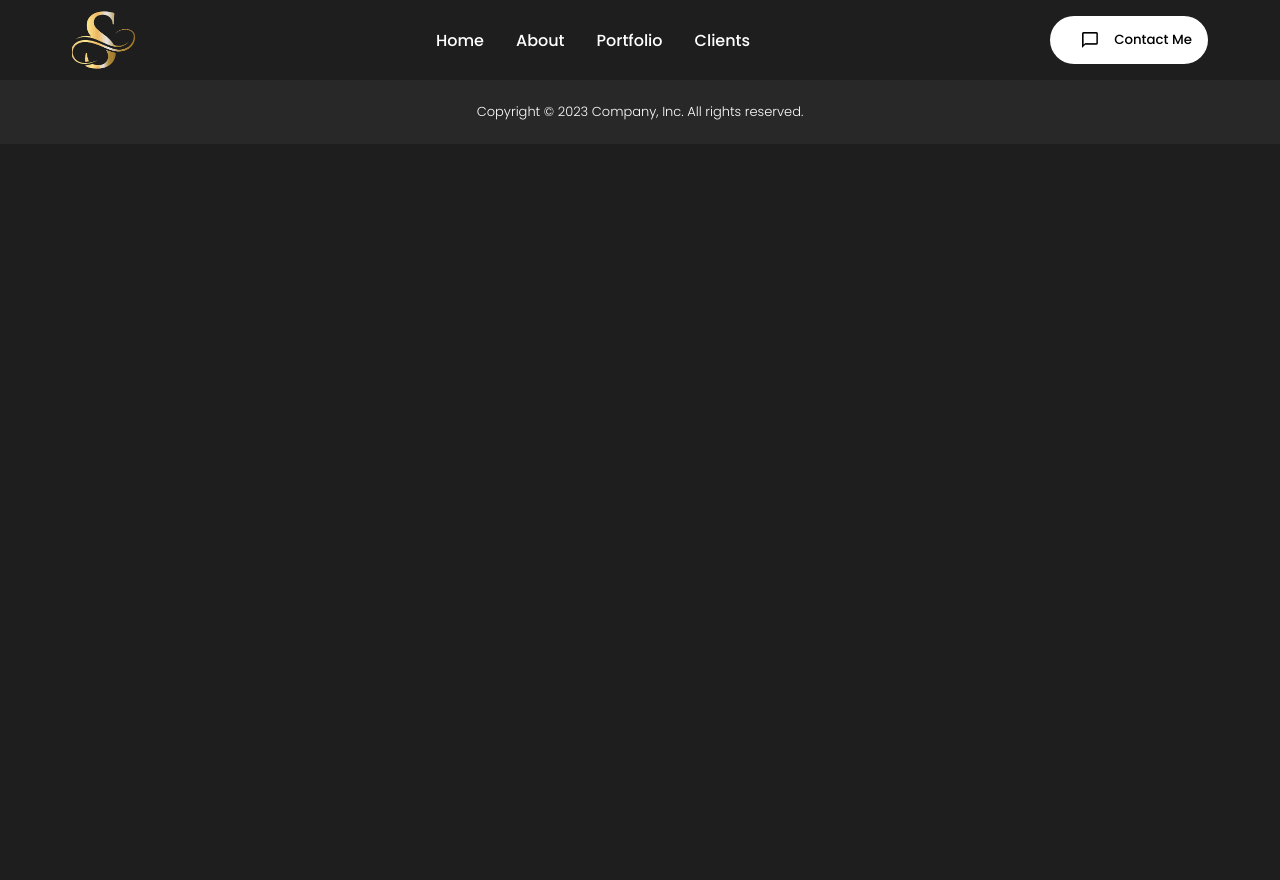
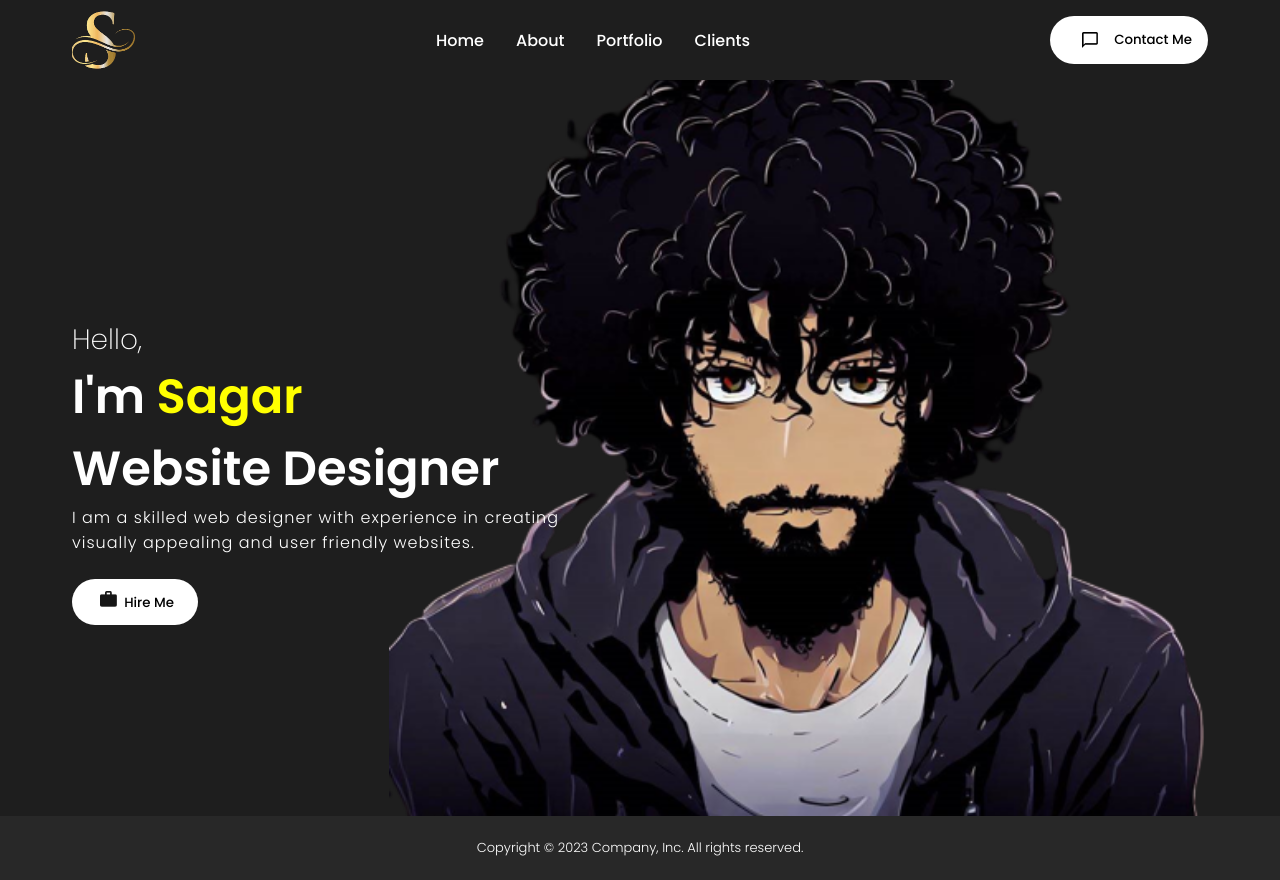
Before and after one commit to Sgrprsd/portfolio, a React (Create React App) app: page / in a window 1280 px wide. Before the commit the page ends 800 px from the top, so only its background shows below. Built offline with nearby package versions, Linux system fonts and the light colour scheme.

Commit message:
intro added with details
intro added with lorem description

```diff
--- a/src/App.js
+++ b/src/App.js
@@ -1,12 +1,14 @@
 import React from "react";
 import Navbar from "./component/Navbar/navbar";
 import Footer from "./component/Footer/footer";
+import Intro from "./component/Intro/intro";
 
 const App = () => {
   return (
     <div>
       <Navbar />
-      <Footer/>
+      <Intro />
+      <Footer />
     </div>
   );
 };
--- /dev/null
+++ b/src/component/Intro/intro.css
@@ -0,0 +1,83 @@
+#intro {
+    height: calc(100vh - 4rem);
+    width: 100vw;
+    max-width: 75rem;
+    margin: 0 auto;
+    overflow: hidden;
+    position: relative;
+  }
+
+  .bg {
+    position: absolute;
+    top: -1rem;
+    right: 0;
+    z-index: -1;
+    object-fit: cover;
+    height: 100vh;
+  }
+
+  .introContent {
+    height: 100vh;
+    width: 100vw;
+    padding: 2rem;
+    font-size: 3rem;
+    font-weight: 700;
+    display: flex;
+    flex-direction: column;
+    justify-content: center;
+  }
+
+  .hello {
+    font-size: 1.75rem;
+    font-weight: 100;
+  }
+
+  .introName {
+    color: yellow;
+  }
+
+  .introPara {
+    font-size: medium;
+    font-weight: 300;
+    letter-spacing: 1px;
+  }
+
+  .btn {
+    background: white;
+    margin: 1rem 0;
+    padding: 0.75rem 1.5rem;
+    border: none;
+    border-radius: 2rem;
+  }
+
+  .btnImg {
+    object-fit: cover;
+    margin: 0 0.25rem;
+    height: 1rem;
+  }
+
+  @media screen and (max-width: 840px) {
+    .bg {
+      right: -10vw;
+    }
+
+    .introContent {
+      font-size: 7vw;
+    }
+
+    .hello {
+      font-size: 4.5vw;
+    }
+  }
+
+  @media screen and (max-width: 650px) {
+    .bg {
+      right: -10vw;
+    }
+  }
+
+  @media screen and (max-width: 420px) {
+    .bg {
+      right: -50vw;
+    }
+  }
--- /dev/null
+++ b/src/component/Intro/intro.js
@@ -0,0 +1,30 @@
+import React from "react";
+import "./intro.css";
+import bg from "../../assets/image.png";
+import { Link } from "react-scroll";
+import btnImg from "../../assets/hireme.png";
+
+const Intro = () => {
+  return (
+    <section id="intro">
+      <div className="introContent">
+        <span className="hello">Hello,</span>
+        <span className="introText">
+          I'm <span className="introName">Sagar</span> <br /> Website Designer
+        </span>
+        <p className="introPara">
+          I am a skilled web designer with experience in creating <br />{" "}
+          visually appealing and user friendly websites.
+        </p>
+        <Link>
+          <button className="btn">
+            <img src={btnImg} className="btnImg" alt="Hire Me" /> Hire Me
+          </button>
+        </Link>
+      </div>
+      <img src={bg} alt="profile" className="bg" />
+    </section>
+  );
+};
+
+export default Intro;
```
